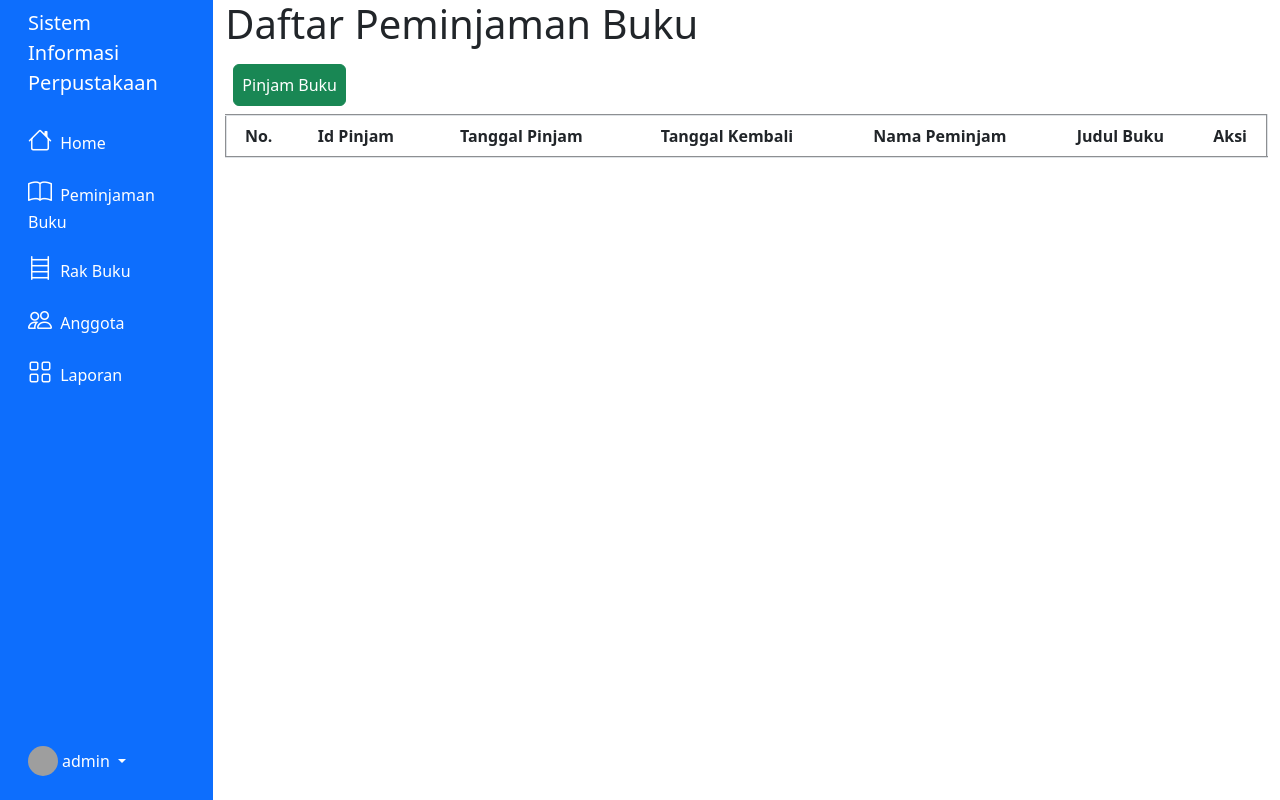
After one commit to ALIFFFFFF240207/projek-uas-pwd, a PHP site: page /pinjam_buku.php in a window 1280 px wide. The commit adds this page. Run offline with PHP 8.4, Linux system fonts and the light colour scheme; a user stored in the database is signed in; data comes from the database, SQL or seed files in the repository; tables that the repository leaves empty or names only in its code hold one stand-in row (values such as "Sample post"); lists and menus that the app fills with data are empty; grey boxes are pictures that could not be loaded.

Commit message:
menambah halaman peminjaman buku (+read,create -kembali,update) & menambah link menuju halaman peminjaman buku di sidebar

```diff
--- a/layout/header.php
+++ b/layout/header.php
@@ -23,8 +23,8 @@
                             </a>
                         </li>
                         <li>
-                            <a href="#submenu1" class="nav-link px-0 align-middle text-white">
-                                <i class="fs-4 bi-speedometer2"></i> <span class="ms-1 d-none d-sm-inline">Dashboard</span> </a>
+                            <a href="pinjam_buku.php" class="nav-link px-0 align-middle text-white">
+                                <i class="fs-4 bi-book"></i> <span class="ms-1 d-none d-sm-inline">Peminjaman Buku</span> </a>
                         </li>
                         <li>
                             <a href="rak_buku.php" class="nav-link px-0 align-middle text-white">
--- /dev/null
+++ b/pinjam_buku.php
@@ -0,0 +1,50 @@
+<!DOCTYPE html>
+<HTML>
+<?php include('layout/header.php') ?>
+<div class="col-10 container">
+    <h1>Daftar Peminjaman Buku</h1>
+    <a class="btn btn-success p-2 m-2" href="pinjam.php">Pinjam Buku</a>
+    <table border="2" class="table">
+        <tr class="text-center">
+            <th>No.</th>
+            <th>Id Pinjam</th>
+            <th>Tanggal Pinjam</th>
+            <th>Tanggal Kembali</th>
+            <th>Nama Peminjam</th>
+            <th>Judul Buku</th>
+            <th>Aksi</th>
+        </tr>
+        <?php
+        include 'koneksi.php';
+
+        $no = 1;
+        $data = mysqli_query($koneksi, "select meminjam.id_pinjam,meminjam.tgl_pinjam,meminjam.tgl_kembali,anggota.nm_anggota,buku.judul_buku
+         from meminjam
+        inner join anggota on meminjam.id_anggota = anggota.id_anggota
+        inner join buku on meminjam.kd_buku = buku.kd_buku");
+        while ($d = mysqli_fetch_array($data)) {
+        ?>
+            <tr class="text-center">
+                <td><?php echo $no++; ?></td>
+                <td><?php echo $d['id_pinjam']; ?></td>
+                <td><?php echo $d['tgl_pinjam']; ?></td>
+                <td><?php echo $d['tgl_kembali']; ?></td>
+                <td><?php echo $d['nm_anggota']; ?></td>
+                <td><?php echo $d['judul_buku']; ?></td>
+                <td>
+                    <a class="btn btn-primary" href="edit_anggota.php?id=<?php echo $d['id_pinjam']; ?>">Ubah</a>
+                    |
+                    <a class="btn btn-outline-success" href="kembali.php?id=<?php echo $d['id_pinjam']; ?>">Kembalikan</a>
+
+                </td>
+            </tr>
+
+        <?php
+        }
+        ?>
+    </table>
+</div>
+
+<?php include('layout/footer.php') ?>
+
+</HTML>
```
Also changed, not shown: kembalikan_buku.php (added, +44 -0 lines), pinjam.php (added, +60 -0 lines), proses_pinjam.php (added, +13 -0 lines), kembali.php (added).
